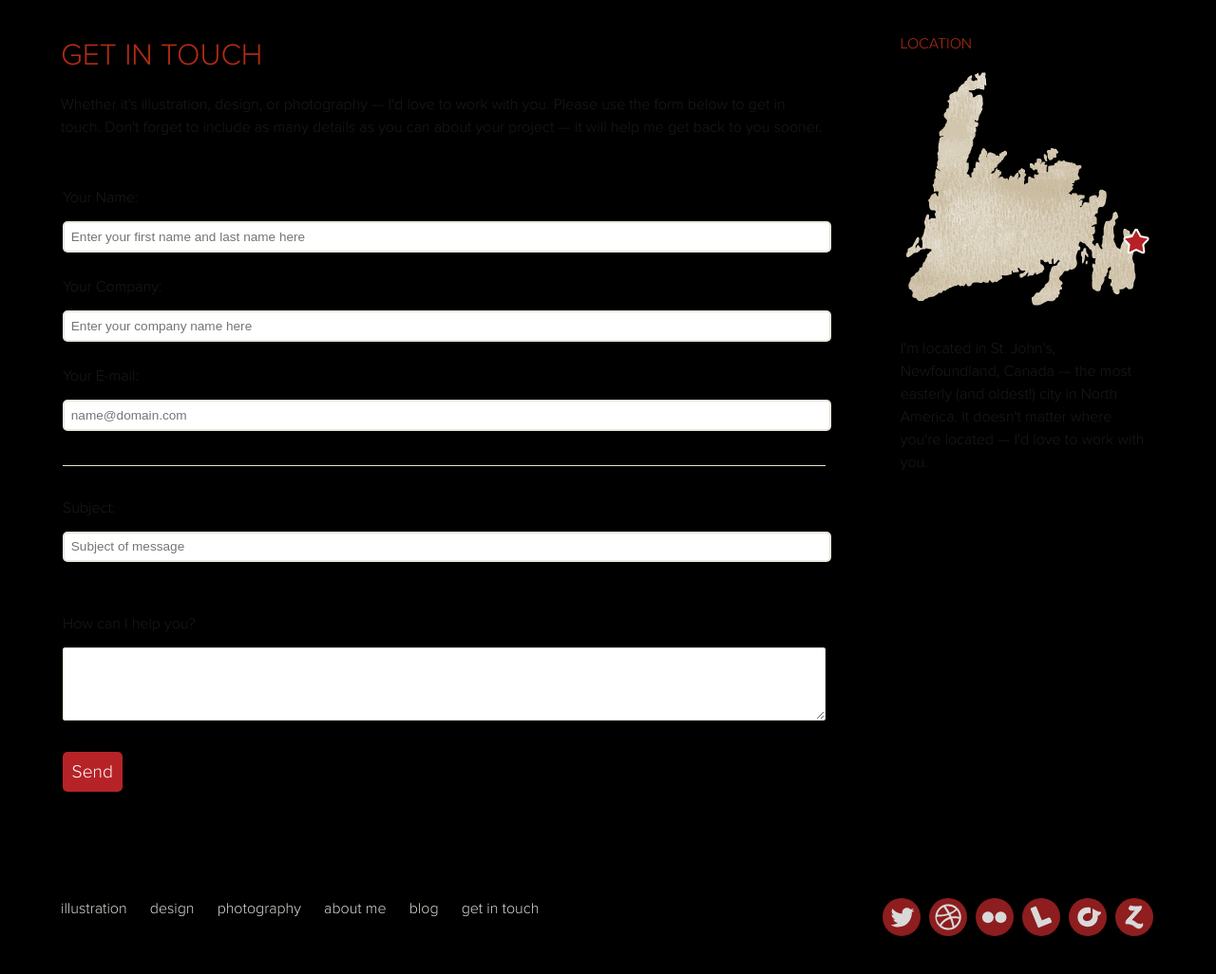
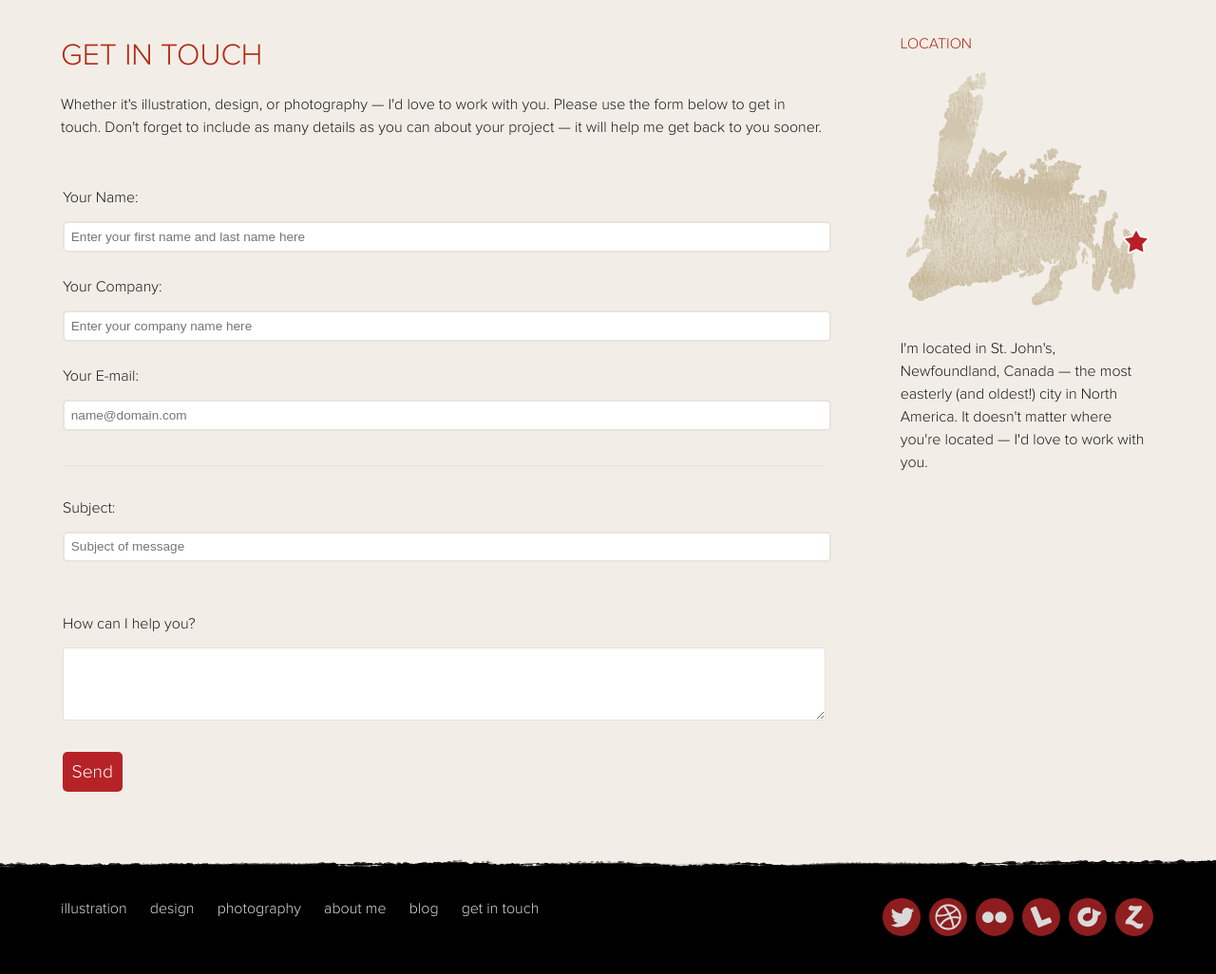
Before and after one commit to hellogeri/hellogeri.com, a PHP site: page /contact.php in a window 1280 px wide. Shown: the part 155-1181 px from the top of the page at 95% size. Run offline with PHP 8.4, Linux system fonts and the light colour scheme; data that the repository does not hold is empty.

Commit message:
Added overall page bg

```diff
--- a/contact.php
+++ b/contact.php
@@ -42,6 +42,8 @@
 </head>
 
 <body class="contact">
+
+<div id="page">
 
 <header class="doc-head">
 	<nav role="navigation">
@@ -140,6 +142,8 @@
 	</nav>
 </footer>
 
+</div>
+
 <script src="scripts/picturefill.js"></script>
 <script src="scripts/nav.js"></script>
 
--- a/css/screen.css
+++ b/css/screen.css
@@ -17,7 +17,7 @@
 }
 
 body {
-	background: rgb(0,0,0);
+	background: rgb(0,0,0) url(../img/page_bg.jpg) repeat;
 	/* background: rgb(242,238,231); */
 	color: rgb(25,25,25);
 	font: 100%/1.5 "Proxima-Nova-Light", sans-serif;
@@ -58,7 +58,7 @@
 }
 
 textarea, input[type="text"], input[type="number"], input[type="email"], input[type="url"], input[type="tel"], input[type="search"] {
-	background-color: #fff;
+	background-color: rgb(255,255,255);
 	border: 2px solid rgb(232,228,221);
 	border-radius: 5px;
 	padding: .5em;
```
Also changed, not shown: img/page_bg.jpg (added), 1 other file.
